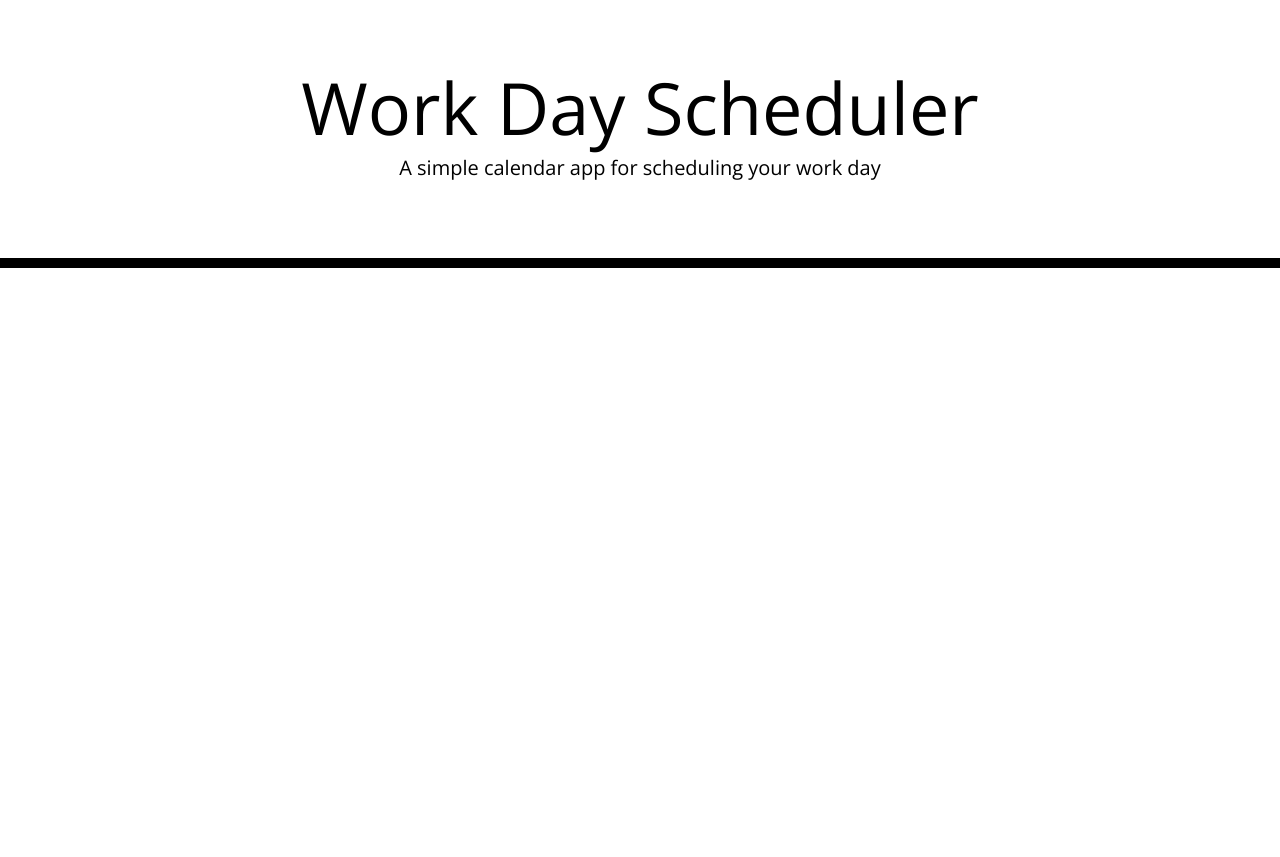
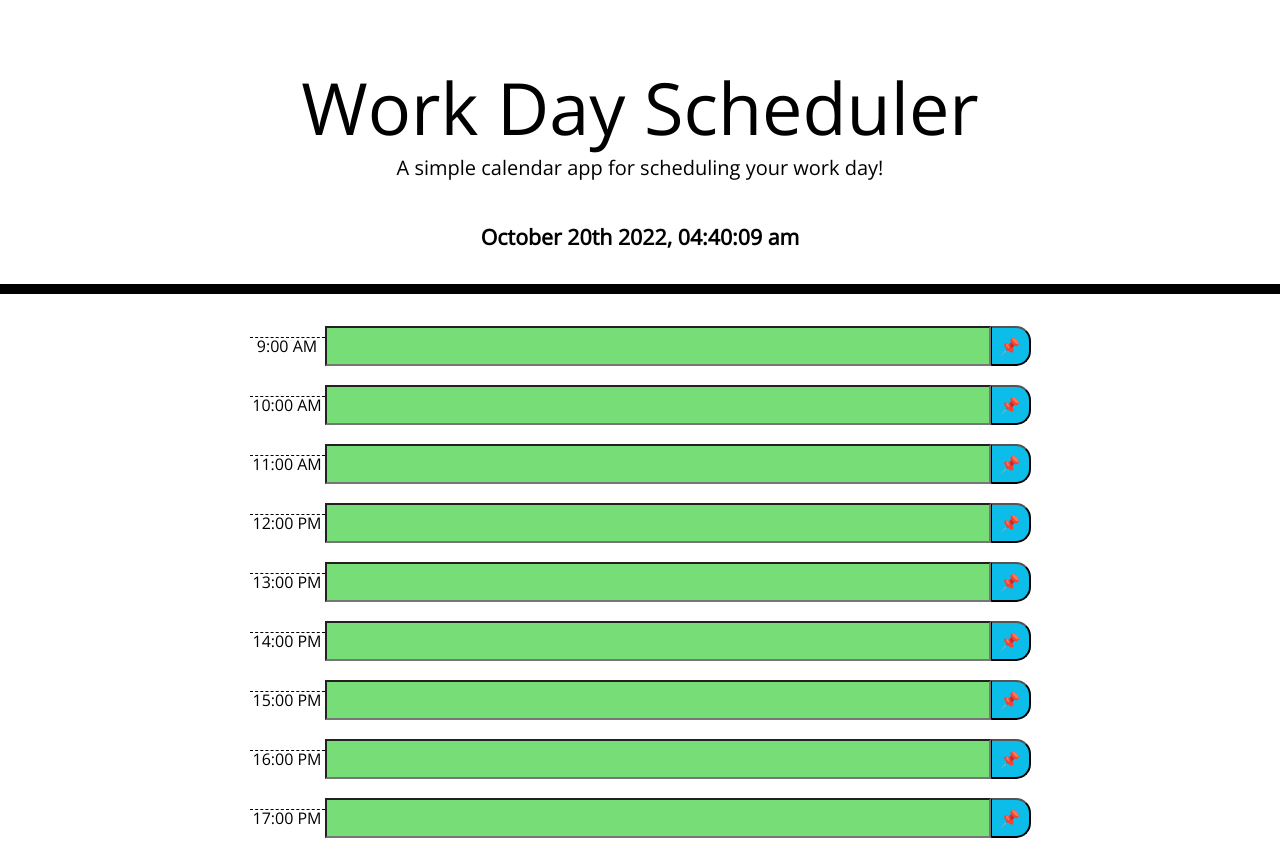
Before and after one commit to benmday/challenge-week-5, a plain HTML site: page index.html in a window 1280 px wide. Before the commit the page ends 800 px from the top, so only its background shows below. Drawn offline with nearby package versions, Linux system fonts and the light colour scheme.

Commit message:
completed project

```diff
--- a/index.html
+++ b/index.html
@@ -25,14 +25,18 @@
   <body>
     <header class="jumbotron">
       <h1 class="display-3">Work Day Scheduler</h1>
-      <p class="lead">A simple calendar app for scheduling your work day</p>
+      <p class="lead">A simple calendar app for scheduling your work day!</p>
       <p id="currentDay" class="lead"></p>
     </header>
     <div class="container">
       <!-- Timeblocks go here -->
     </div>
 
+
     <script src="https://cdnjs.cloudflare.com/ajax/libs/jquery/3.2.1/jquery.min.js"></script>
     <script src="https://cdnjs.cloudflare.com/ajax/libs/moment.js/2.24.0/moment.min.js"></script>
+    <script src="https://cdn.jsdelivr.net/npm/dayjs@1/dayjs.min.js"></script>
+    <script src="./script.js"></script>
+
   </body>
 </html>
--- /dev/null
+++ b/script.js
@@ -0,0 +1,62 @@
+// create new element for date to display in header
+let currentDay = $('<p>');
+let dateDisplay = $('#currentDay');
+
+setInterval(eachSecond, 1000);
+
+function eachSecond() {
+currentDay.text(moment().format('MMMM Do YYYY, HH:mm:ss a')).addClass('current-date');
+}
+
+dateDisplay.append(currentDay).addClass('mt-5');
+
+let hourlyForm = $('<form>');
+let dailySchedule = $('.container');
+
+hourlyForm.addClass('form');
+
+for(var i=9; i<18; i++) {
+
+    let hour = $('<label>');
+    let userResponse = $('<input>');
+    let saveBtn = $('<button>');
+
+    hour.addClass('hour').text(i + ':00 AM').height('40px').width('75px');
+    userResponse.addClass('past').attr('id', i).attr('type', 'text').attr('name', i).height('40px').width('60%').text();
+    saveBtn.addClass('saveBtn').text('📌').attr('type', 'submit').height('40px').width('40px');
+
+    hourlyForm.append(hour);
+    hourlyForm.append(userResponse);
+    hourlyForm.append(saveBtn);
+    hourlyForm.append($('<br>'));
+
+    if(i >= 12) {
+        hour.text(i + ':00 PM');
+    }
+
+    if(i > dayjs().hour()) {
+        userResponse.addClass('future');
+    }
+
+    if (i == dayjs().hour()) {
+        userResponse.addClass('present')
+    }
+
+    let key = hour.text();
+    let autoFill = localStorage.getItem(key);
+    userResponse.val(autoFill);
+
+    saveBtn.on('click', saveBtnClick);
+
+    function saveBtnClick(e) {
+        e.preventDefault();
+
+        let saveUserResponse = userResponse.val();
+
+
+        localStorage.setItem(key, saveUserResponse);
+
+    }
+}
+
+dailySchedule.append(hourlyForm);
--- a/style.css
+++ b/style.css
@@ -13,12 +13,29 @@ textarea {
   padding: 10px;
 }
 
+.current-date {
+  font-weight: bold;
+  font-size: 16pt;
+}
+
+.container {
+ display: flex;
+ justify-content: center;
+}
+
+.form {
+  width: 100%;
+  display: block;
+  text-align: center;
+}
+
 .jumbotron {
   text-align: center;
   background-color: transparent;
   color: black;
   border-radius: 0;
   border-bottom: 10px solid black;
+  padding-bottom: 20px;
 }
 
 .description {
@@ -44,28 +61,29 @@ textarea {
 
 .past {
   background-color: #d3d3d3;
-  color: white;
+  color: black;
 }
 
 .present {
   background-color: #ff6961;
-  color: white;
+  color: black;
 }
 
 .future {
   background-color: #77dd77;
-  color: white;
+  color: black;
 }
 
 .saveBtn {
   border-left: 1px solid black;
   border-top-right-radius: 15px;
   border-bottom-right-radius: 15px;
-  background-color: #06aed5;
+  background-color: #0dbde9;
   color: white;
 }
 
-.saveBtn i:hover {
+.saveBtn:hover {
   font-size: 20px;
   transition: all 0.3s ease-in-out;
+  background-color: #25d1fc;
 }
```
Also changed, not shown: Assets/project-screenshot.png (added), 1 other file.
